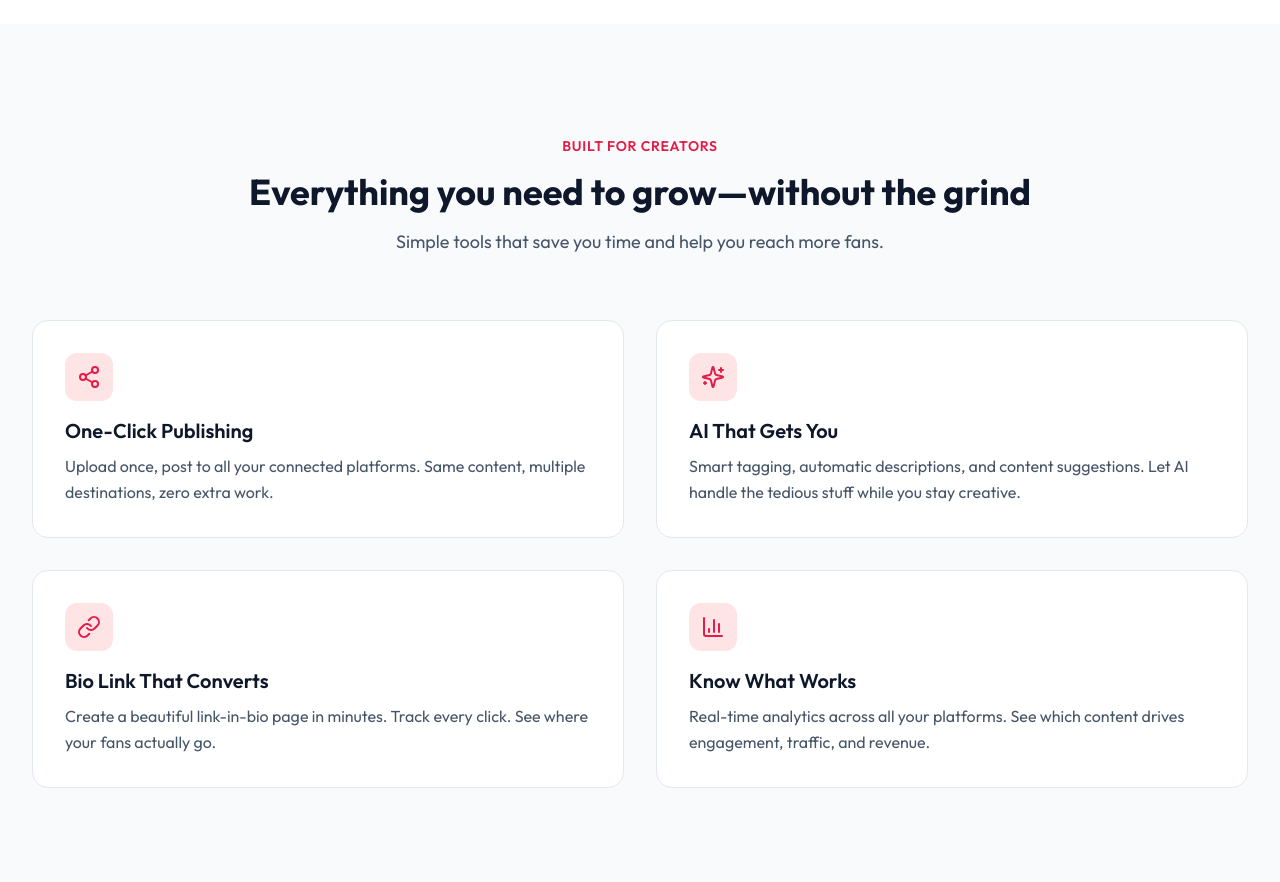
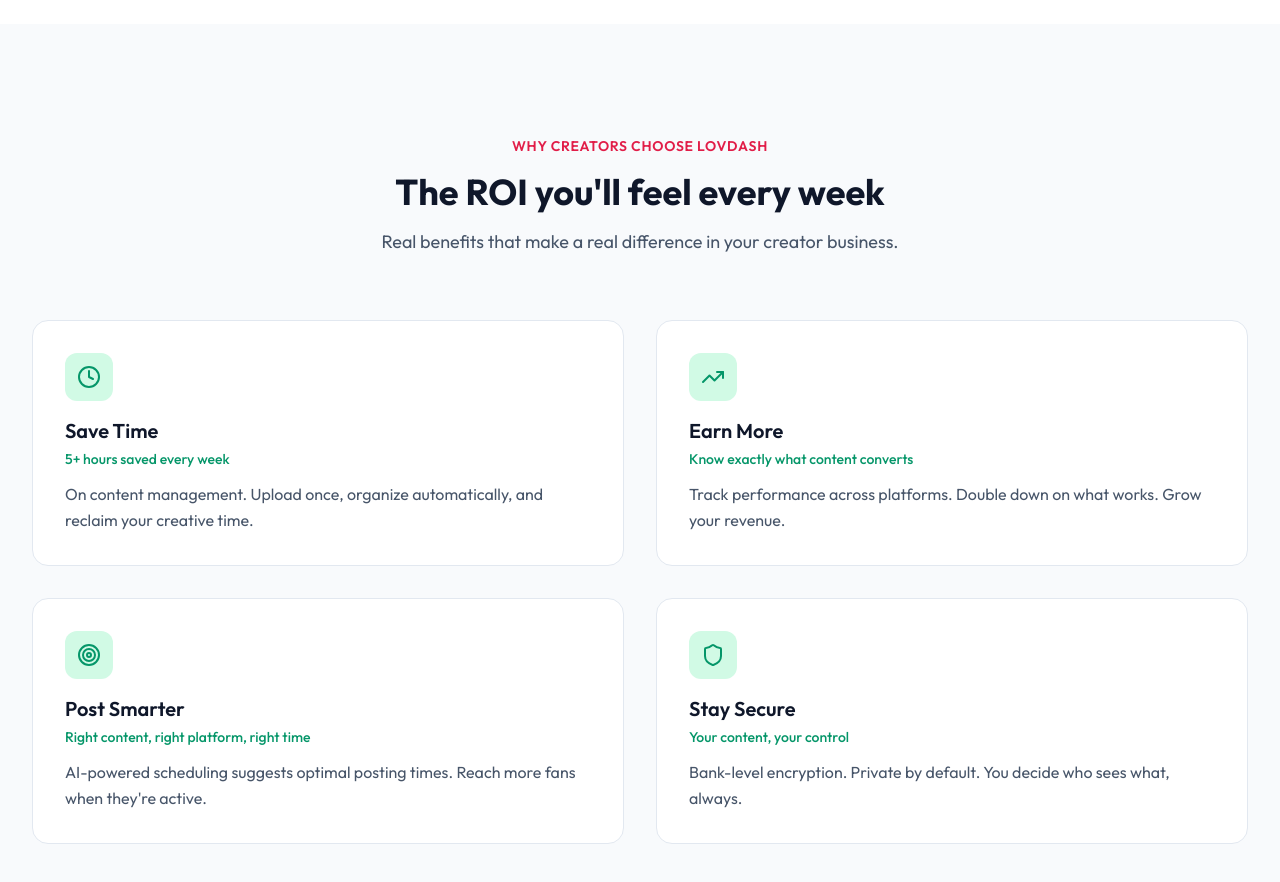
Before and after one commit to barbudaniel/lovebite, a Next.js app: page /creator in a window 1280 px wide. Shown: the part 2200-3082 px from the top of the page. Built offline with nearby package versions, Linux system fonts and the light colour scheme.

Commit message:
feat: [US-008] - Update Creator Value Props
Update CreatorFeatures component to display outcome-focused value
propositions: Save Time, Earn More, Post Smarter, Stay Secure.
Each value prop includes stat text and appropriate icon.

```diff
--- a/components/sections/creator/CreatorFeatures.tsx
+++ b/components/sections/creator/CreatorFeatures.tsx
@@ -1,28 +1,32 @@
 "use client";
 
 import { motion } from "motion/react";
-import { Share2, Sparkles, Link, BarChart3 } from "lucide-react";
+import { Clock, TrendingUp, Target, Shield } from "lucide-react";
 
-const features = [
+const valueProps = [
   {
-    icon: Share2,
-    title: "One-Click Publishing",
-    description: "Upload once, post to all your connected platforms. Same content, multiple destinations, zero extra work.",
+    icon: Clock,
+    title: "Save Time",
+    stat: "5+ hours saved every week",
+    description: "On content management. Upload once, organize automatically, and reclaim your creative time.",
   },
   {
-    icon: Sparkles,
-    title: "AI That Gets You",
-    description: "Smart tagging, automatic descriptions, and content suggestions. Let AI handle the tedious stuff while you stay creative.",
+    icon: TrendingUp,
+    title: "Earn More",
+    stat: "Know exactly what content converts",
+    description: "Track performance across platforms. Double down on what works. Grow your revenue.",
   },
   {
-    icon: Link,
-    title: "Bio Link That Converts",
-    description: "Create a beautiful link-in-bio page in minutes. Track every click. See where your fans actually go.",
+    icon: Target,
+    title: "Post Smarter",
+    stat: "Right content, right platform, right time",
+    description: "AI-powered scheduling suggests optimal posting times. Reach more fans when they're active.",
   },
   {
-    icon: BarChart3,
-    title: "Know What Works",
-    description: "Real-time analytics across all your platforms. See which content drives engagement, traffic, and revenue.",
+    icon: Shield,
+    title: "Stay Secure",
+    stat: "Your content, your control",
+    description: "Bank-level encryption. Private by default. You decide who sees what, always.",
   },
 ];
 
@@ -38,7 +42,7 @@
             viewport={{ once: true }}
             className="text-sm font-semibold text-brand-600 uppercase tracking-wider mb-4"
           >
-            Built for Creators
+            Why Creators Choose Lovdash
           </motion.p>
           <motion.h2
             initial={{ opacity: 0, y: 20 }}
@@ -47,7 +51,7 @@
             transition={{ delay: 0.1 }}
             className="text-3xl sm:text-4xl font-bold text-slate-900 mb-4"
           >
-            Everything you need to grow—without the grind
+            The ROI you&apos;ll feel every week
           </motion.h2>
           <motion.p
             initial={{ opacity: 0, y: 20 }}
@@ -56,13 +60,13 @@
             transition={{ delay: 0.2 }}
             className="text-lg text-slate-600"
           >
-            Simple tools that save you time and help you reach more fans.
+            Real benefits that make a real difference in your creator business.
           </motion.p>
         </div>
 
-        {/* 2x2 Grid */}
+        {/* 2x2 Value Props Grid */}
         <div className="grid sm:grid-cols-2 gap-6 lg:gap-8">
-          {features.map((feature, i) => (
+          {valueProps.map((prop, i) => (
             <motion.div
               key={i}
               initial={{ opacity: 0, y: 20 }}
@@ -72,12 +76,13 @@
               className="bg-white border border-slate-200 rounded-2xl p-8 hover:border-brand-300 hover:shadow-lg transition-all duration-200"
             >
               {/* Icon Container */}
-              <div className="w-12 h-12 bg-brand-100 rounded-xl flex items-center justify-center mb-4">
-                <feature.icon className="w-6 h-6 text-brand-600" />
+              <div className="w-12 h-12 bg-emerald-100 rounded-xl flex items-center justify-center mb-4">
+                <prop.icon className="w-6 h-6 text-emerald-600" />
               </div>
 
-              <h3 className="text-xl font-semibold text-slate-900 mb-2">{feature.title}</h3>
-              <p className="text-slate-600 leading-relaxed">{feature.description}</p>
+              <h3 className="text-xl font-semibold text-slate-900 mb-1">{prop.title}</h3>
+              <p className="text-sm font-medium text-emerald-600 mb-3">{prop.stat}</p>
+              <p className="text-slate-600 leading-relaxed">{prop.description}</p>
             </motion.div>
           ))}
         </div>
```
